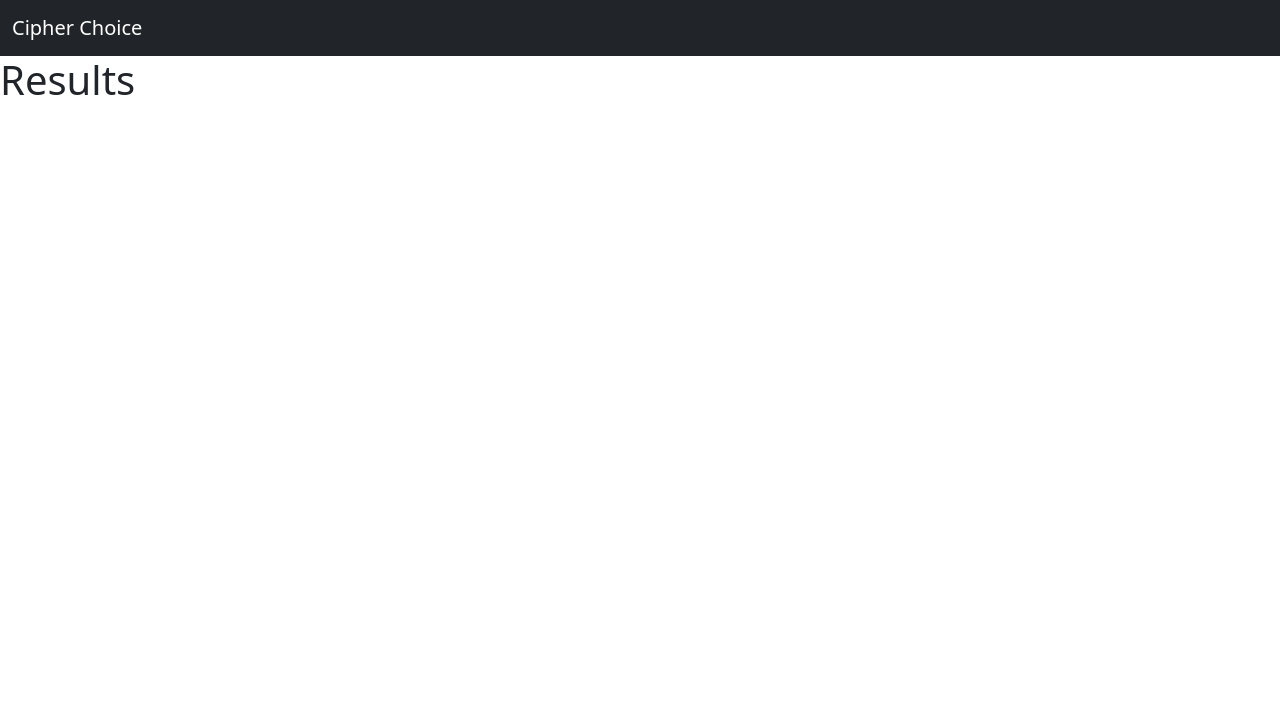
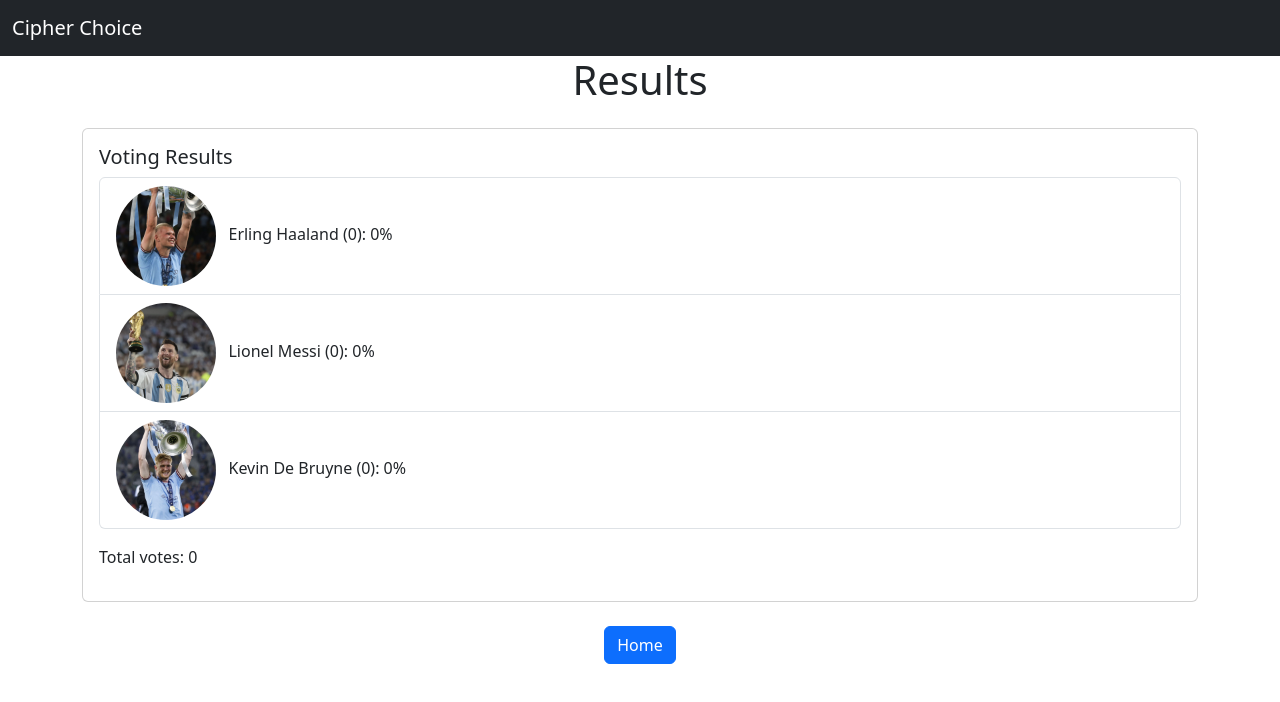
Before and after one commit to christo3carrasco/ballon-dor23, a React (Vite) app: page /results in a window 1280 px wide. Shown: the top 702 px of the page. Built offline with nearby package versions, Linux system fonts and the light colour scheme; no server answers.

Commit message:
feat: add results module

```diff
--- a/src/views/Results.jsx
+++ b/src/views/Results.jsx
@@ -1,7 +1,97 @@
+import { useState, useEffect } from "react";
+import { Link } from "react-router-dom";
+import { Button } from "reactstrap";
+
 export const Results = () => {
+  const host = "http://localhost:6969";
+  const API = `${host}/api/cipher`;
+
+  const [voteCounts, setVoteCounts] = useState({
+    voteCountOption1: 0,
+    voteCountOption2: 0,
+    voteCountOption3: 0,
+  });
+
+  const [totalVotes, setTotalVotes] = useState(0);
+
+  useEffect(() => {
+    const fetchData = async () => {
+      try {
+        const response = await fetch(API);
+        if (response.ok) {
+          const data = await response.json();
+          setVoteCounts({
+            voteCountOption1: data.voteCountOption1,
+            voteCountOption2: data.voteCountOption2,
+            voteCountOption3: data.voteCountOption3,
+          });
+          setTotalVotes(
+            data.voteCountOption1 +
+              data.voteCountOption2 +
+              data.voteCountOption3
+          );
+        } else {
+          throw new Error("Error en la petición");
+        }
+      } catch (error) {
+        console.error("Hubo un problema al obtener los resultados", error);
+      }
+    };
+
+    fetchData();
+  }, [API]);
+
+  const calculatePercentage = (count) => {
+    return totalVotes > 0 ? ((count / totalVotes) * 100).toFixed(2) : 0;
+  };
+
   return (
-    <>
-      <h1>Results</h1>
-    </>
+    <div className="container">
+      <h1 className="text-center">Results</h1>
+      <div className="card mt-4">
+        <div className="card-body">
+          <h5 className="card-title">Voting Results</h5>
+          <ul className="list-group">
+            <li className="list-group-item">
+              <img
+                src="./img-1.jpeg"
+                alt="Option 1"
+                width="100px"
+                className="rounded-circle mr-2"
+              />
+              &nbsp;&nbsp;&nbsp;Erling Haaland ({voteCounts.voteCountOption1}):{" "}
+              {calculatePercentage(voteCounts.voteCountOption1)}%
+            </li>
+            <li className="list-group-item">
+              <img
+                src="./img-2.jpeg"
+                alt="Option 2"
+                width="100px"
+                className="rounded-circle mr-2"
+              />
+              &nbsp;&nbsp;&nbsp;Lionel Messi ({voteCounts.voteCountOption2}):{" "}
+              {calculatePercentage(voteCounts.voteCountOption2)}%
+            </li>
+            <li className="list-group-item">
+              <img
+                src="./img-3.jpeg"
+                alt="Option 3"
+                width="100px"
+                className="rounded-circle mr-2"
+              />
+              &nbsp;&nbsp;&nbsp;Kevin De Bruyne ({voteCounts.voteCountOption3}):{" "}
+              {calculatePercentage(voteCounts.voteCountOption3)}%
+            </li>
+          </ul>
+          <p className="mt-3">Total votes: {totalVotes}</p>
+        </div>
+      </div>
+      <br />
+      <Link to="/">
+        <div className="text-center">
+          <Button color="primary">Home</Button>
+        </div>
+      </Link>
+    </div>
   );
 };
```
